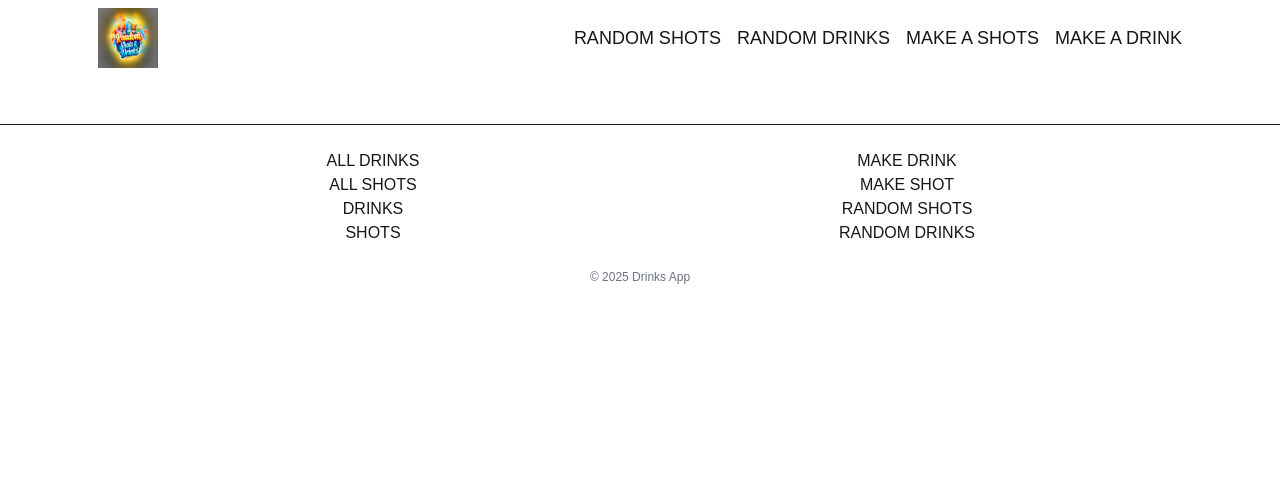
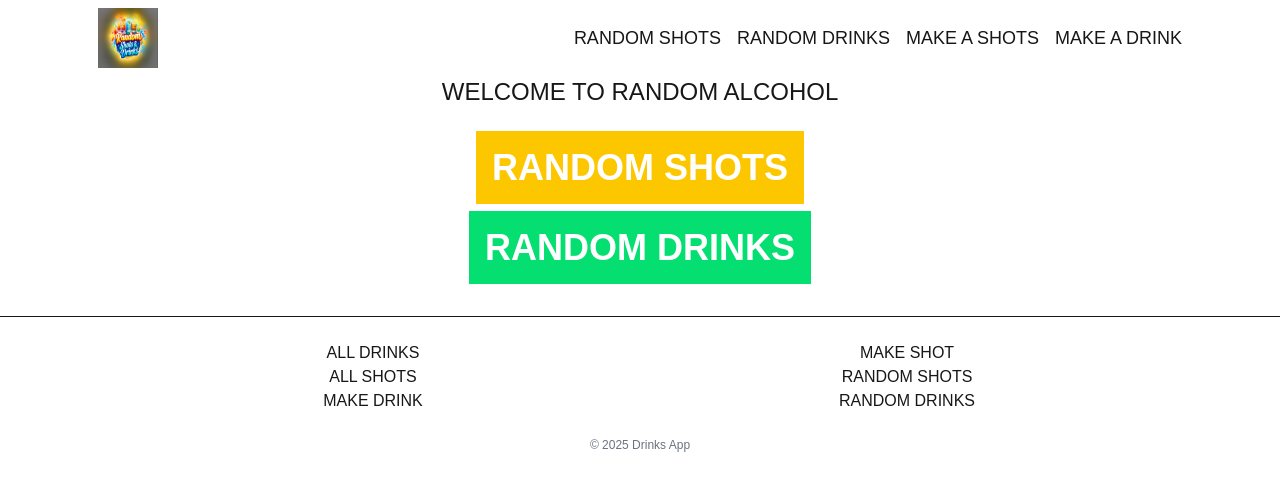
Before and after one commit to TokeSkydt/alkohol-random, a Next.js app: page / in a window 1280 px wide. Shown: the top 490 px of the page. Built offline with nearby package versions, Linux system fonts and the light colour scheme.

Commit message:
small fixes

```diff
--- a/src/app/alldrinks/page.tsx
+++ b/src/app/alldrinks/page.tsx
@@ -24,20 +24,19 @@ export default async function DrinksPage() {
   const drinks = await getDrinks();
 
   return (
-    <div className="mx-auto p-4 grid gap-4 md:grid-cols-2 lg:grid-cols-3 max-w-300">
+    <main>
+      <h1 className="text-center text-2xl uppercase">Drinks</h1>
+      <div className="mx-auto p-4 grid gap-4 md:grid-cols-2 lg:grid-cols-3 max-w-230">
         {drinks.map((drink) => (
           <div
             key={drink.id}
             className="border-2 rounded-lg p-4 shadow hover:shadow-lg transition"
           >
-          <h2 className="text-xl font-semibold uppercase">
-            {drink.name}
-          </h2>
-          <p className="text-gray-600 mt-2">
-            {drink.description}
-          </p>
+            <h2 className="text-xl font-semibold uppercase">{drink.name}</h2>
+            <p className="text-gray-600 mt-2">{drink.description}</p>
           </div>
         ))}
       </div>
+    </main>
   );
 }
--- a/src/app/allshots/page.tsx
+++ b/src/app/allshots/page.tsx
@@ -24,7 +24,9 @@ export default async function ShotsPage() {
   const shots = await getShots();
 
   return (
-    <div className="max-w-5xl mx-auto p-4 grid gap-4 md:grid-cols-2 lg:grid-cols-3">
+    <main>
+      <h1 className="text-center text-2xl uppercase">Shots</h1>
+      <div className="max-w-230 mx-auto p-4 grid gap-4 md:grid-cols-2 lg:grid-cols-3">
         {shots.map((shot) => (
           <div
             key={shot.id}
@@ -39,5 +41,6 @@ export default async function ShotsPage() {
           </div>
         ))}
       </div>
+    </main>
   );
 }
--- a/src/app/page.tsx
+++ b/src/app/page.tsx
@@ -1,10 +1,17 @@
 import Image from "next/image";
+import Link from "next/link";
 
 export default function Home() {
   return (
     <div>
-      <main className="">
-
+      <main className="text-center">
+        <h1 className="text-2xl uppercase">welcome to random alcohol</h1>
+        <div className="mt-10">
+          <p><Link className="bg-yellow-400 text-white p-4 text-4xl font-bold uppercase" href="/randomshots">random shots</Link></p>
+        </div>
+        <div className="mt-10">
+          <p><Link className="bg-green-400 text-white p-4 text-4xl font-bold uppercase" href="/randomdrinks">random drinks</Link></p>
+        </div>
       </main>
     </div>
   );
--- a/src/components/Footer.tsx
+++ b/src/components/Footer.tsx
@@ -17,23 +17,14 @@ export default function Footer() {
               </Link>
             </li>
             <li>
-              <Link href="/drinks" className="hover:text-gray-400">
-                drinks
-              </Link>
-            </li>
-            <li>
-              <Link href="/shots" className="hover:text-gray-400">
-                shots
-              </Link>
-            </li>
-          </ul>
-
-          <ul className="gap-4">
-            <li>
               <Link href="/makedrink" className="hover:text-gray-400">
                 make drink
               </Link>
             </li>
+
+          </ul>
+
+          <ul className="gap-4">
             <li>
               <Link href="/makeshot" className="hover:text-gray-400">
                 make shot
--- a/src/components/Navbar.tsx
+++ b/src/components/Navbar.tsx
@@ -3,7 +3,7 @@ import Link from "next/link";
 export default function Navbar() {
   return (
     <nav className="flex items-center justify-between max-w-275 m-auto p-2">
-      <img src="/assets/drinks-logo.png" alt="logo" className="w-15 h-15"/>
+      <Link href="/"><img src="/assets/drinks-logo.png" alt="logo" className="w-15 h-15"/></Link>
       <ul className="flex gap-4 text-lg uppercase">
         <li className="hover:text-gray-400"><Link href="/randomshots">random shots</Link></li>
         <li className="hover:text-gray-400"><Link href="/randomdrinks">random drinks</Link></li>
```
Lines whose indentation alone changed are shown as unchanged.
